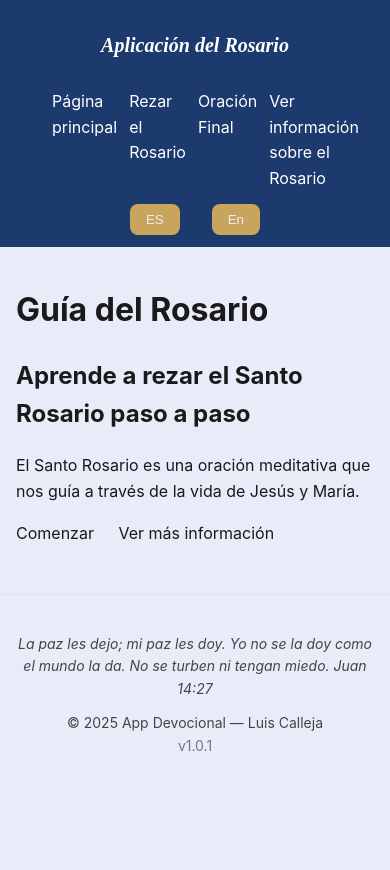
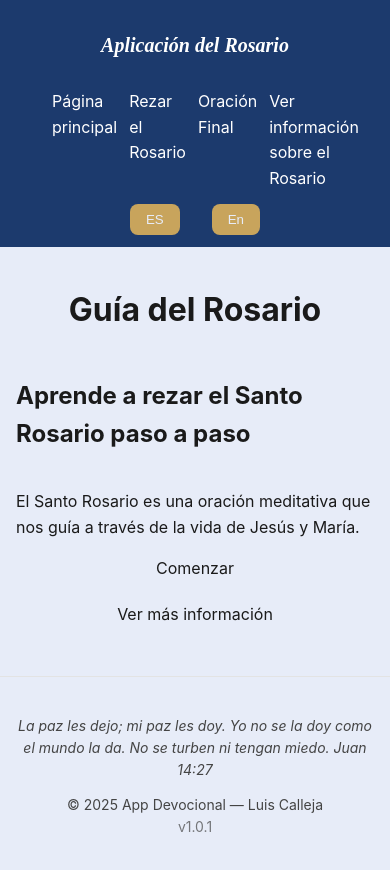
Before and after one commit to LuisDev912/Rosary-guide, a React (Vite) app: page / in a window 390 px wide. Before the commit the page ends 844 px from the top, so only its background shows below. Built offline with nearby package versions, Linux system fonts and the light colour scheme.

Commit message:
feat(styles): add flex and responsive styles for every page and add comments in App.css

```diff
--- a/src/styles/App.css
+++ b/src/styles/App.css
@@ -71,6 +71,8 @@ body {
   line-height: 1.6;
 }
 
+/* --- buttons --- */
+
 button {
   padding: var(--space-xs) var(--space-md);
   margin: 0 1rem;
@@ -99,6 +101,8 @@ button:disabled:hover{
   box-shadow: none;
 }
 
+/* --- text --- */
+
 .title {
   font-size: var(--font-size-lg);
   text-align: center;
@@ -110,3 +114,12 @@ button:disabled:hover{
   font-style: italic;
   font-weight: 600;
 }
+
+/* --- main content --- */
+
+main{
+  display: flex;
+  flex-direction: column;
+  align-items: center;
+  justify-content: center;
+}
```
